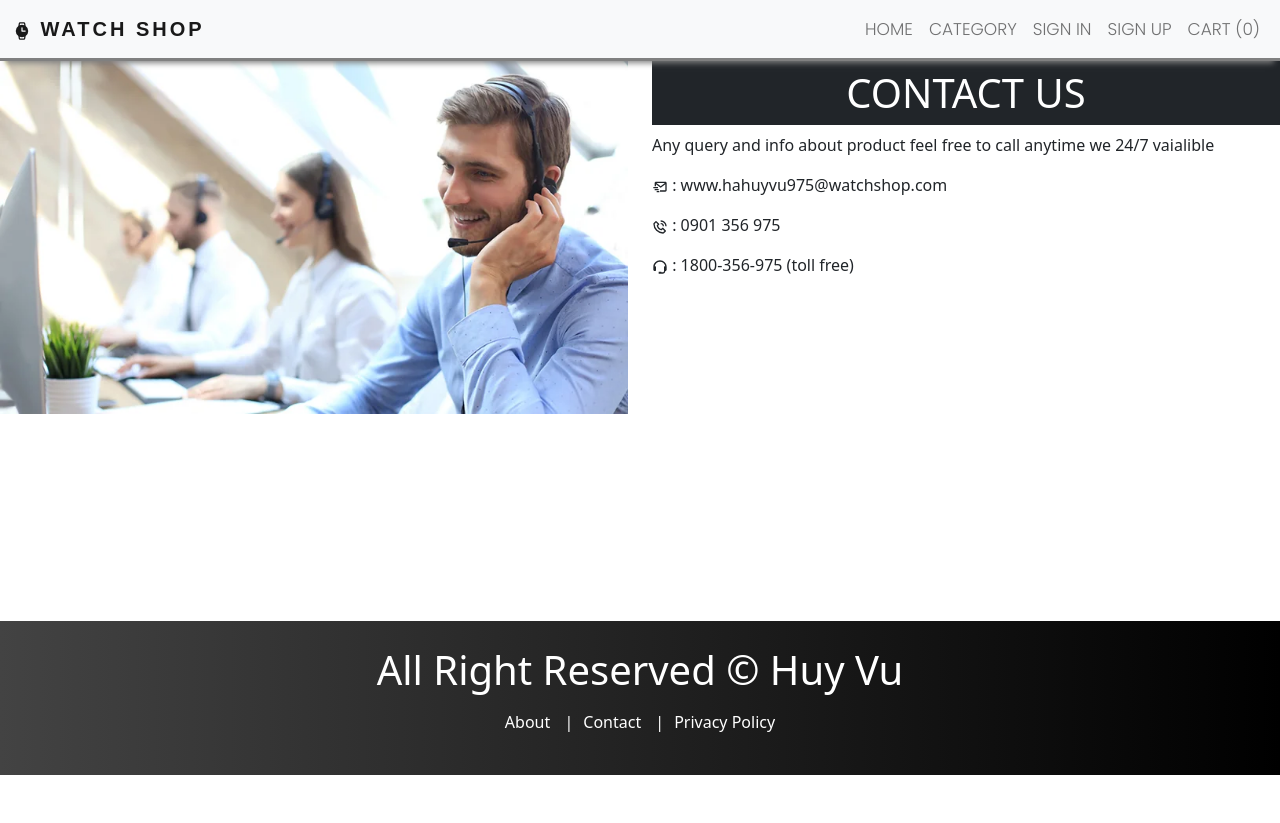
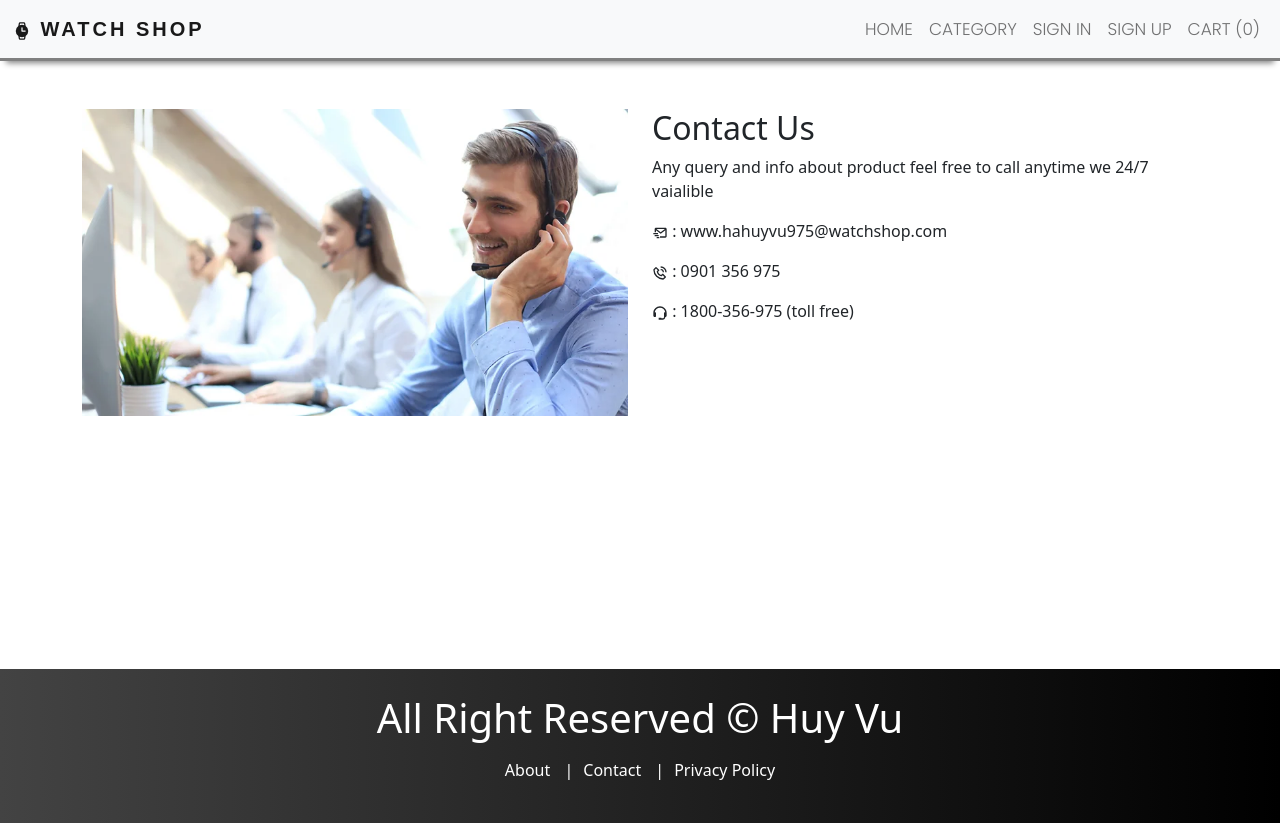
Before and after one commit to hahuyvu975/watch-shop, a React (Create React App) app in the folder client/: page /contact in a window 1280 px wide. Before the commit the page ends 800 px from the top, so only its background shows below. Built offline with nearby package versions, Linux system fonts and the light colour scheme; the HTML template or start-up script is replaced by a standard one.

Commit message:
fix UI page contact

```diff
--- a/client/src/pages/Contact.js
+++ b/client/src/pages/Contact.js
@@ -4,16 +4,17 @@ import { BiSupport, BiMailSend, BiPhoneCall } from "react-icons/bi";
 const Contact = () => {
   return (
     <Layout>
-      <div className='row contactus'>
-        <div className='col-md-6'>
+      <div className="container mt-5">
+        <div className="row">
+          <div className="col-md-6 order-md-1">
             <img
-          src='/images/contactus.jpeg'
-          alt='contactus'
-          style={{width: "100%"}}
+              src="/images/contactus.jpeg"
+              alt="Contact Us"
+              className="img-fluid"
             />
           </div>
-        <div className='col-md-6'>
-          <h1 className='bg-dark p-2 text-white text-center'>CONTACT US</h1>
+          <div className="col-md-6 order-md-2">
+            <h2>Contact Us</h2>
             <p className='text-justify mt-2'>
               Any query and info about product feel free to call anytime we 24/7 vaialible
             </p>
@@ -26,7 +27,7 @@ const Contact = () => {
             <p className='mt-3'>
               <BiSupport /> : 1800-356-975 (toll free)
             </p>
-
+          </div>
         </div>
       </div>
     </Layout>
```
Lines whose indentation alone changed are shown as unchanged.
